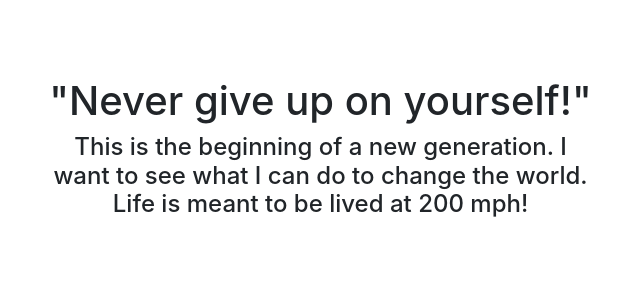
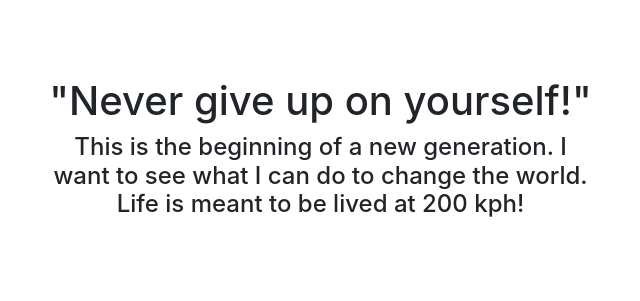
Before and after one commit to AdrianCooks/Index, a plain HTML site: page index.html in a window 1280 px wide. Shown: the part 70-371 px from the top of the page, 631-1271 px from the left. Drawn offline with nearby package versions, Linux system fonts and the light colour scheme.

Commit message:
First Commit

```diff
--- a/index.html
+++ b/index.html
@@ -48,7 +48,7 @@
             <div class="float-child" id="inspirationalQuote">
                 <h1>"Never give up on yourself!"</h1>
                 <h4>This is the beginning of a new generation. I want to see what I can do to change the world. Life is
-                    meant to be lived at 200 mph!</h4>
+                    meant to be lived at 200 kph!</h4>
             </div>
         </div>
     </div>
```
